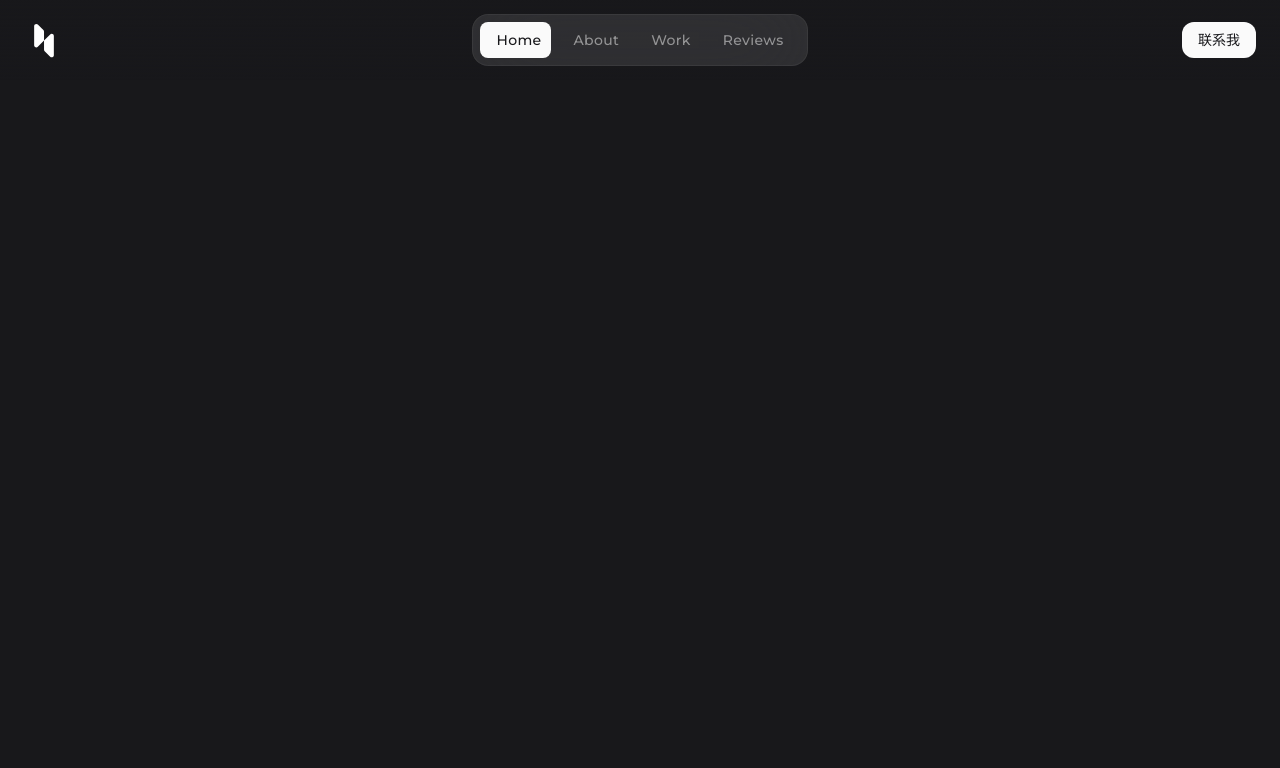
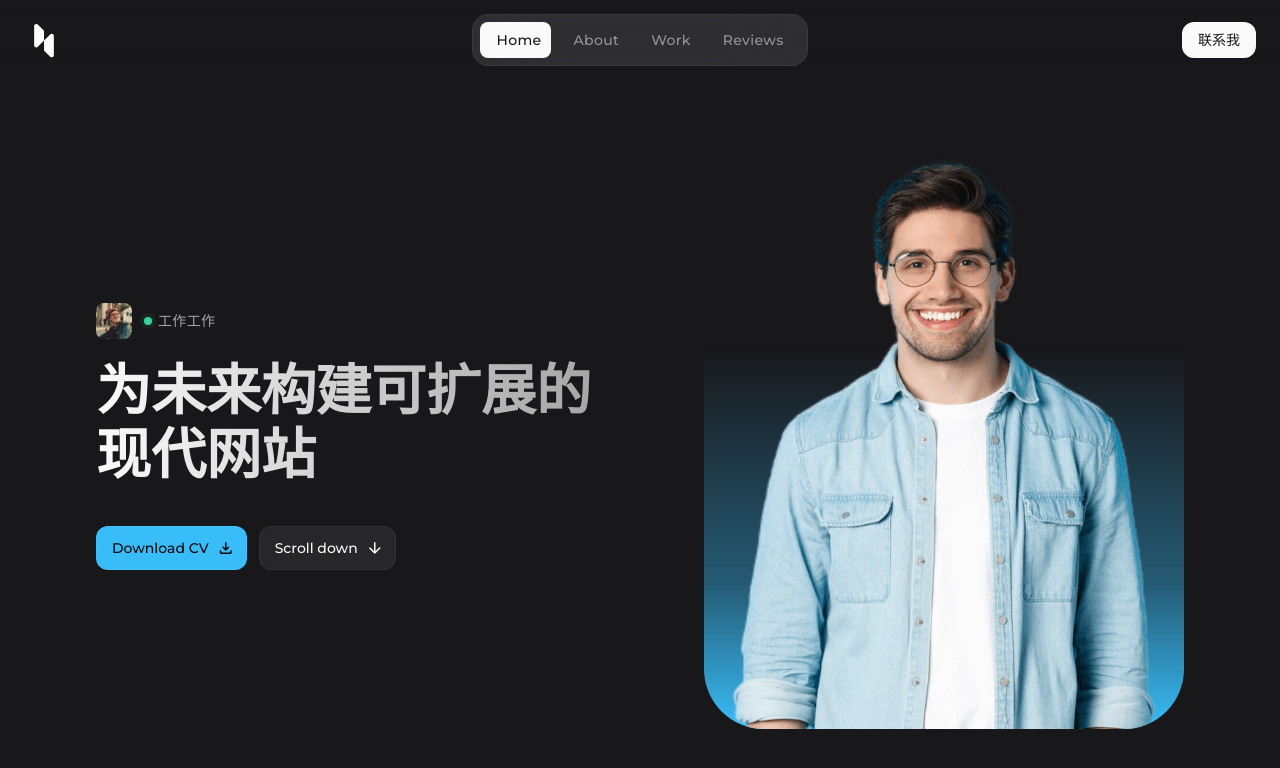
Before and after one commit to moyunzero/ReactJS-personalWeb, a React (Vite) app in the folder zero-web/: page / in a window 1280 px wide. Shown: the top 768 px of the page. Built offline with nearby package versions, Linux system fonts and the light colour scheme.

Commit message:
feat:个人页设计

```diff
--- a/zero-web/src/App.jsx
+++ b/zero-web/src/App.jsx
@@ -3,12 +3,17 @@
  * Components
  */
 import Header from './components/Header.jsx'
-
+import Main from './components/Main.jsx'
 
 
 const App = () => {
   return (
-    <Header />
+    <>
+      <Header />
+      <main>
+        <Main />
+      </main>
+    </>
   )
 }
 export default App;
--- /dev/null
+++ b/zero-web/src/components/Button.jsx
@@ -0,0 +1,109 @@
+import PropTypes from "prop-types";
+
+/**
+ * ButtonPrimary
+ */
+
+
+const ButtonPrimary = ({
+    href,
+    target ='_self',
+    label,
+    icon,
+    classes
+}) =>{
+    if(href){
+        return(
+            <a
+                href={href}
+                target={target}
+                className={`btn btn-primary ${classes}`}
+            >
+                {label}
+                {icon ?
+                    <span className="material-symbols-rounded" aria-hidden="true">
+                        {icon}
+                    </span>
+                    : undefined
+                }
+            </a>
+        )
+    }else{
+        return(
+            <button className={`btn btn-primary ${classes}`}>
+                {label}
+                {icon ?
+                    <span className="material-symbols-rounded" aria-hidden="true">
+                        {icon}
+                    </span>
+                    : undefined
+                }
+            </button>
+        )
+    }
+}
+
+ButtonPrimary.propTypes = {
+    href: PropTypes.string.isRequired,
+    target: PropTypes.string,
+    label: PropTypes.string,
+    icon: PropTypes.string,
+    classes: PropTypes.string
+}
+
+/**
+ * ButtonOutline
+ */
+
+
+const ButtonOutline = ({
+    href,
+    target ='_self',
+    label,
+    icon,
+    classes
+}) =>{
+    if(href){
+        return(
+            <a
+                href={href}
+                target={target}
+                className={`btn btn-outline ${classes}`}
+            >
+                {label}
+                {icon ?
+                    <span className="material-symbols-rounded" aria-hidden="true">
+                        {icon}
+                    </span>
+                    : undefined
+                }
+            </a>
+        )
+    }else{
+        return(
+            <button className={`btn btn-outline ${classes}`}>
+                {label}
+                {icon ?
+                    <span className="material-symbols-rounded" aria-hidden="true">
+                        {icon}
+                    </span>
+                    : undefined
+                }
+            </button>
+        )
+    }
+}
+
+ButtonOutline.propTypes = {
+    href: PropTypes.string.isRequired,
+    target: PropTypes.string,
+    label: PropTypes.string,
+    icon: PropTypes.string,
+    classes: PropTypes.string
+}
+
+
+export{
+    ButtonPrimary,
+    ButtonOutline
+}
--- /dev/null
+++ b/zero-web/src/components/Main.jsx
@@ -0,0 +1,69 @@
+/**
+ * Components
+ */
+import { ButtonPrimary, ButtonOutline } from "./Button"
+
+
+
+const Main = () => {
+    return (
+        <section
+            id="home"
+            className="pt-28 lg:pt-36"
+        >
+            <div className="container items-center lg:grid lg:grid-cols-2 lg:gap-10">
+
+                <div>
+                    <div className="flex items-center gap-3">
+                        <figure className="img-box w-9 h-9 rounded-lg">
+                            <img
+                                src="/images/avatar-1.jpg"
+                                width={40}
+                                height={40}
+                                alt="zero-portrait"
+                                className="img-cover"
+                            />
+                        </figure>
+
+                        <div className="flex items-center gap-1.5 text-zinc-400 text-sm tracking-wide">
+                            <span className="relative w-2 h-2 rounded-full bg-emerald-400">
+                                <span className="absolute inset-0 rounded-full bg-emerald-400 animate-ping"></span>
+                            </span>
+                            工作工作
+                        </div>
+                    </div>
+                    <h2 className="headline-1 max-w-[15ch] sm:max-w-[20ch] lg:max-w-[15ch] mt-5 mb-8 lg:mb-10">
+                        为未来构建可扩展的现代网站
+                    </h2>
+                    <div className="flex items-center gap-3">
+                        <ButtonPrimary
+                            label ="Download CV"
+                            icon="download"
+                        />
+
+                        <ButtonOutline
+                            href="#about"
+                            label="Scroll down"
+                            icon="arrow_downward"
+                        />
+                    </div>
+                </div>
+
+                <div className="hidden lg:block">
+                    <figure className="w-full max-w-[480px] ml-auto bg-gradient-to-t from-sky-400 via-25% via-sky-400/40 to-65% rounded-[60px] overflow-hidden">
+                        <img
+                            src="/images/hero-banner.png"
+                            width={656}
+                            height={800}
+                            alt="zero-moyun"
+                            className="w-full"
+                        />
+                    </figure>
+                </div>
+            </div>
+
+        </section>
+    )
+}
+
+export default Main
--- a/zero-web/src/index.css
+++ b/zero-web/src/index.css
@@ -14,6 +14,23 @@ html{
 body{
   @apply bg-zinc-900 text-zinc-50
 }
+
+/**
+ * 排版
+ */
+
+.headline-1{
+  @apply max-w-max;
+  background: -webkit-linear-gradient(0deg,#fafafa,#a1a1a1);
+  -webkit-background-clip: text;
+  -webkit-text-fill-color: transparent;
+}
+
+.headline-1{
+  @apply text-5xl leading-tight font-semibold lg:text-[55px] lg:leading-[1.15]
+}
+
+
 /**
  * UTILITIES
  */
@@ -26,7 +43,17 @@ body{
   'opsz' 24;
 }
 
+.container{
+  @apply px-4 mx-auto lg:px-8 xl:max-w-6xl;
+}
 
+.img-box{
+  @apply bg-zinc-700 overflow-hidden;
+}
+
+.img-cover{
+  @apply w-full h-full object-cover;
+}
 
 /**
  * COMPONENTS
@@ -66,3 +93,19 @@ body{
 .btn-secondary{
   @apply bg-zinc-50 text-zinc-900 active:bg-zinc-50/80
 }
+
+.btn .material-symbols-rounded{
+  @apply text-[18px]
+}
+
+.btn:has(.material-symbols-rounded){
+  @apply pr-3
+}
+
+.btn-primary{
+  @apply h-11 bg-sky-400 text-zinc-950 hover:bg-sky-300 active:bg-sky-400
+}
+
+.btn-outline{
+  @apply h-11 bg-zinc-800 hover:bg-zinc-700 active:bg-zinc-800
+}
```
